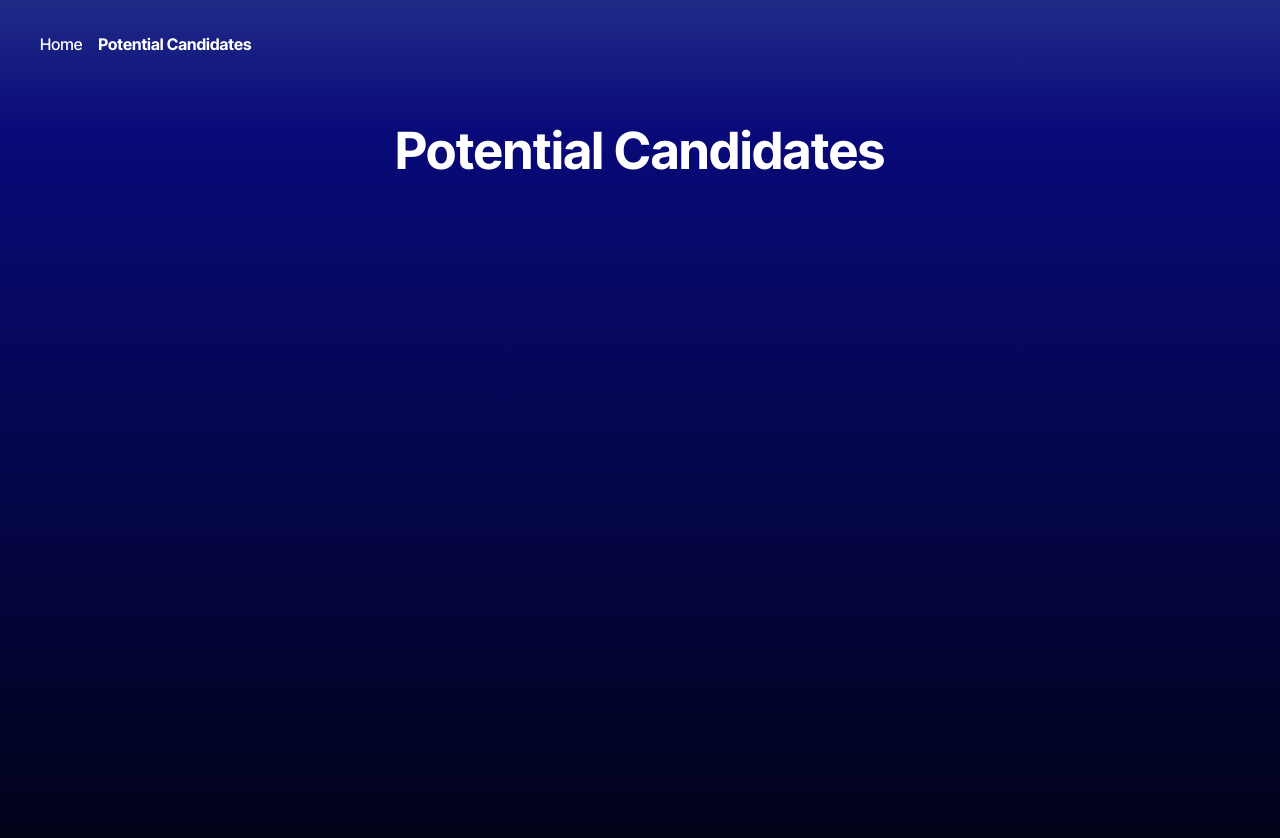
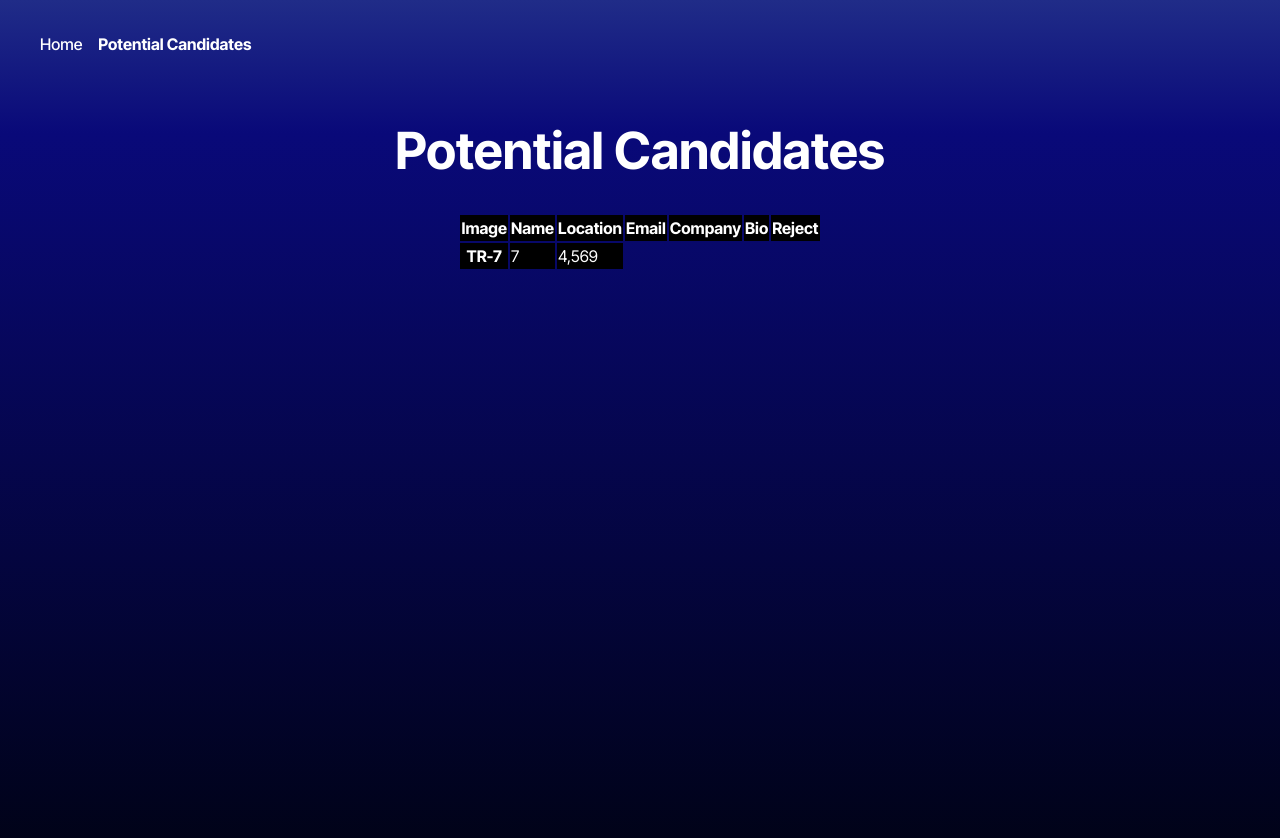
Before and after one commit to jake-magri/DevScout-GitHub-Talent-Search, a React (Vite) app: page /SavedCandidates in a window 1280 px wide. Shown: the top 838 px of the page. Built offline with nearby package versions, Linux system fonts and the light colour scheme.

Commit message:
fixed vite.config file to correctly look in the environmnet directory for env variables

```diff
--- a/package.json
+++ b/package.json
@@ -10,6 +10,7 @@
     "preview": "vite preview"
   },
   "dependencies": {
+    "dotenv": "^16.4.5",
     "react": "^18.2.0",
     "react-dom": "^18.2.0",
     "react-icons": "^5.2.1",
--- a/src/pages/CandidateSearch.tsx
+++ b/src/pages/CandidateSearch.tsx
@@ -1,4 +1,4 @@
-import { type FormEvent, useState, useEffect } from 'react';
+import { useState, useEffect } from 'react';
 import { searchGithub, searchGithubUser } from '../api/API';
 import type Candidate from '../interfaces/Candidate.interface';
 
@@ -18,15 +18,16 @@ const CandidateSearch = () => {
 
   const searchGithubCandidates = async () => {
     const data: Candidate = await searchGithub();
+    console.log(`This is the response from searchGithub: ${data}`)
     setCurrentCandidate(data);
   }
 
-  // const searchForCandidateByUsername = async (event: FormEvent, username: string) => {
-  //   event.preventDefault();
-  //   const data: Candidate = await searchGithubUser(username);
-
-  //   setCurrentCandidate(data);
-  // };
+  const searchForCandidateByUsername = async () => {
+    // event.preventDefault();
+    // const data: Candidate = await searchGithubUser(username);
+    console.log('GitHub Token:', import.meta.env.VITE_GITHUB_TOKEN);
+    // setCurrentCandidate(data);
+  };
 
   return (
   <>
@@ -41,6 +42,10 @@ const CandidateSearch = () => {
       <p>Bio: {currentCandidate.bio}</p>
     </div>
   </div>
+  <div className="action-buttons">
+        <button className="delete-button" onClick={searchForCandidateByUsername}>-</button>
+        <button className="add-button" onClick={searchGithubCandidates}>+</button>
+  </div>
   </>
 )};
 
--- a/src/pages/SavedCandidates.tsx
+++ b/src/pages/SavedCandidates.tsx
@@ -1,10 +1,25 @@
 const SavedCandidates = () => {
+
+
 
   return (
     <>
       <h1>Potential Candidates</h1>
       <table>
-
+        <tr>
+          <th>Image</th>
+          <th>Name</th>
+          <th>Location</th>
+          <th>Email</th>
+          <th>Company</th>
+          <th>Bio</th>
+          <th>Reject</th>
+        </tr>
+        <tr>
+          <th scope="row">TR-7</th>
+          <td>7</td>
+          <td>4,569</td>
+        </tr>
       </table>
     </>
   );
--- a/vite.config.ts
+++ b/vite.config.ts
@@ -3,6 +3,6 @@ import react from '@vitejs/plugin-react';
 
 // https://vitejs.dev/config/
 export default defineConfig({
-  envDir: './env',
+  envDir: './environment',
   plugins: [react()],
 });
```
Also changed, not shown: src/api/API.tsx (+4 -4 lines), src/components/Nav.tsx (+8 -11 lines), 1 other file (tests, documents, lock files or other folders).
